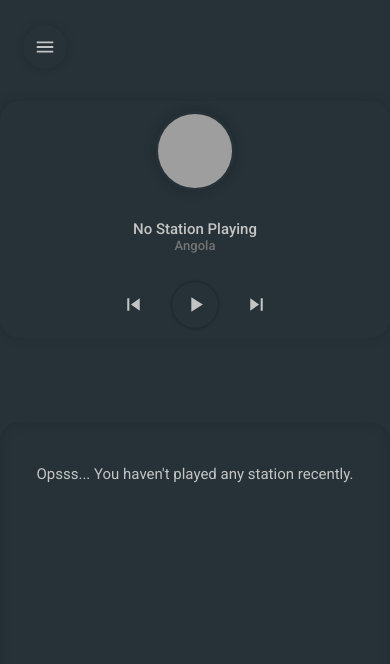
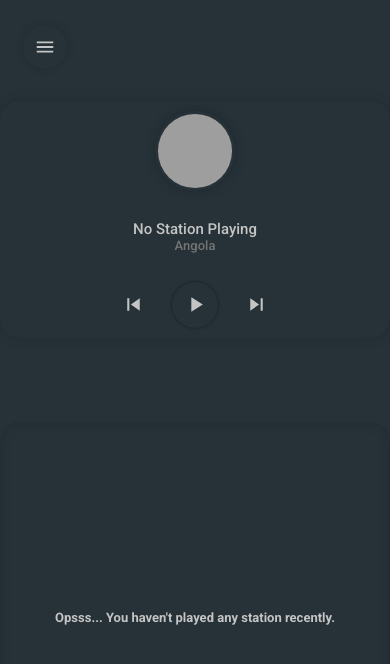
Before and after one commit to emanuelquerty/radioside, a React (Create React App) app: page / in a window 390 px wide. Shown: the top 664 px of the page. Built offline with nearby package versions, Linux system fonts and the light colour scheme; grey boxes are pictures that could not be loaded.

Commit message:
Changed some state variable names in stations.jsx and station.jsx for improved variable semantic and tested the app to make sure the changes haven't affected any already working feature

```diff
--- a/src/components/recents/recents.css
+++ b/src/components/recents/recents.css
@@ -13,7 +13,7 @@
   height: 100%;
 }
 
-.recent-description--on-empty {
+.recent-description--on-no-recent-stations {
   width: 100%;
   font-size: 2rem;
   font-weight: bold;
@@ -30,7 +30,7 @@
 }
 
 @media only screen and (max-width: 450px) {
-  .recent-description--on-empty {
+  .recent-description--on-no-recent-stations {
     font-size: 1.3rem;
   }
 }
```
